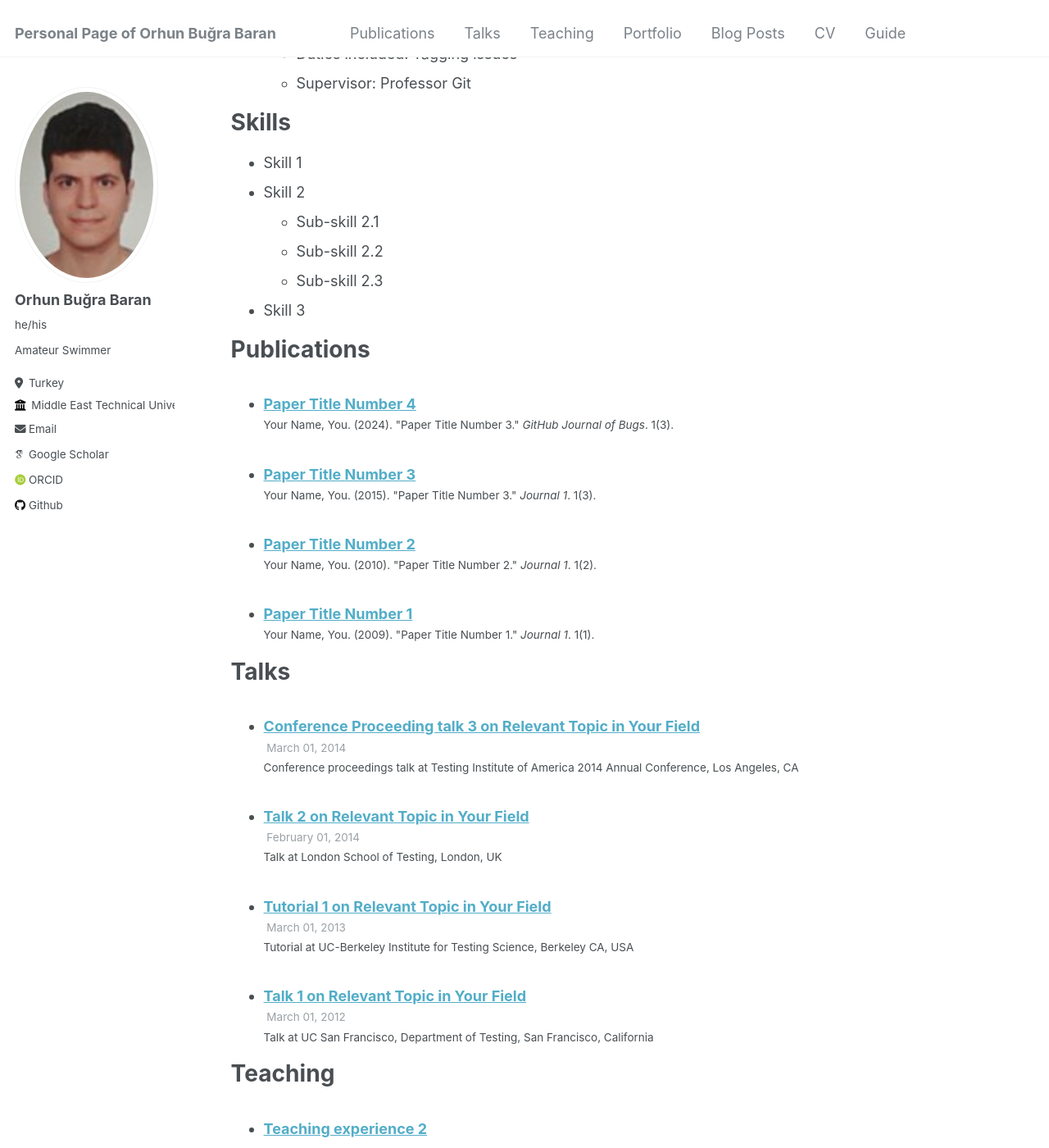
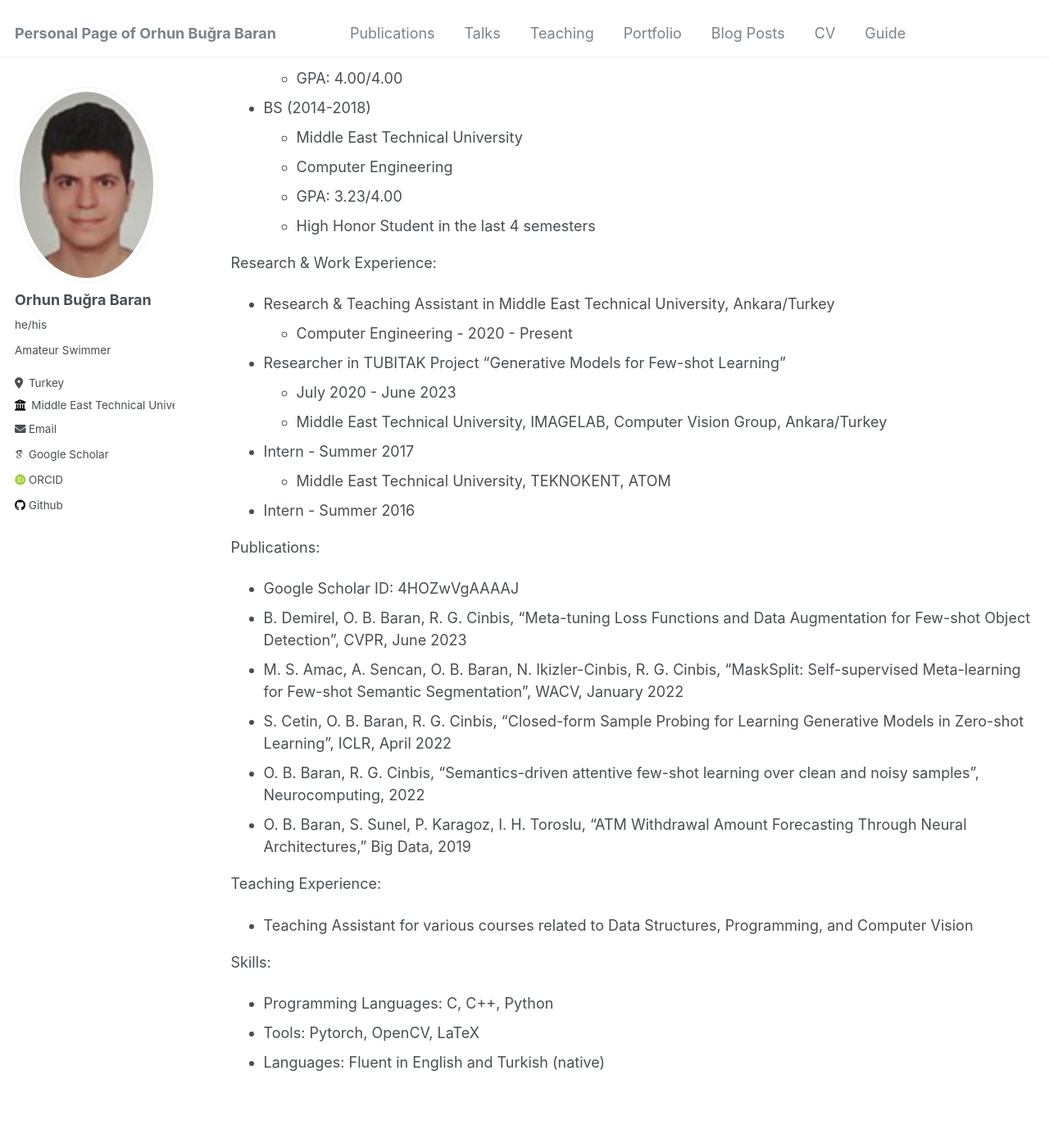
Before and after one commit to bugrabaran/bugrabaran.github.io, a Jekyll site: the page built from _pages/cv.md, in a window 1280 px wide and 1400 px high, scrolled down 677 px. Shown: the whole window at 82% size. Built offline with Jekyll 4.4.1, drawn with Linux system fonts in a browser that asks for light colours; some web fonts are replaced; some of the changed text lies outside the part shown.

Commit message:
Update cv.md

```diff
--- a/_pages/cv.md
+++ b/_pages/cv.md
@@ -9,56 +9,59 @@ redirect_from:
 
 {% include base_path %}
 
-Education
-======
-* Ph.D in Version Control Theory, GitHub University, 2018 (expected)
-* M.S. in Jekyll, GitHub University, 2014
-* B.S. in GitHub, GitHub University, 2012
+Orhun Buğra Baran
 
-Work experience
-======
-* Spring 2024: Academic Pages Collaborator
-  * Github University
-  * Duties includes: Updates and improvements to template
-  * Supervisor: The Users
+Location: Ankara/Turkey
+E-mail: orhunbugra95@gmail.com
 
-* Fall 2015: Research Assistant
-  * Github University
-  * Duties included: Merging pull requests
-  * Supervisor: Professor Hub
+Research Interests:
+- Machine Learning and Computer Vision
+- Especially interested in learning with limited data (Few-shot learning), generative models, meta-learning
 
-* Summer 2015: Research Assistant
-  * Github University
-  * Duties included: Tagging issues
-  * Supervisor: Professor Git
+Education:
+- PhD. (2021 - Present)
+	- Middle East Technical University
+	- Computer Engineering
+	- Advisor: Assoc. Prof. Dr. Ramazan Gökberk Cinbiş
 
-Skills
-======
-* Skill 1
-* Skill 2
-  * Sub-skill 2.1
-  * Sub-skill 2.2
-  * Sub-skill 2.3
-* Skill 3
+- MS. (2018-2021)
+	- Middle East Technical University
+	- Computer Engineering
+	- Advisors: Assoc. Prof. Dr. Ramazan Gökberk Cinbiş, Assoc. Prof. Dr. Nazlı İkizler-Cinbiş
+	- Thesis Title: Attention Mechanisms for Semantic Few-shot Learning
+	- GPA: 4.00/4.00
 
-Publications
-======
-  <ul>{% for post in site.publications reversed %}
-    {% include archive-single-cv.html %}
-  {% endfor %}</ul>
+- BS (2014-2018)
+	- Middle East Technical University
+	- Computer Engineering
+	- GPA: 3.23/4.00
+	- High Honor Student in the last 4 semesters
 
-Talks
-======
-  <ul>{% for post in site.talks reversed %}
-    {% include archive-single-talk-cv.html  %}
-  {% endfor %}</ul>
+Research & Work Experience:
+- Research & Teaching Assistant in Middle East Technical University, Ankara/Turkey
+	- Computer Engineering - 2020 - Present
 
-Teaching
-======
-  <ul>{% for post in site.teaching reversed %}
-    {% include archive-single-cv.html %}
-  {% endfor %}</ul>
+- Researcher in TUBITAK Project “Generative Models for Few-shot Learning”
+	- July 2020 - June 2023
+	- Middle East Technical University, IMAGELAB, Computer Vision Group, Ankara/Turkey
 
-Service and leadership
-======
-* Currently signed in to 43 different slack teams
+- Intern - Summer 2017
+	- Middle East Technical University, TEKNOKENT, ATOM
+
+- Intern - Summer 2016
+
+Publications:
+- Google Scholar ID: 4HOZwVgAAAAJ
+- B. Demirel, O. B. Baran, R. G. Cinbis, “Meta-tuning Loss Functions and Data Augmentation for Few-shot Object Detection”, CVPR, June 2023
+- M. S. Amac, A. Sencan, O. B. Baran, N. Ikizler-Cinbis, R. G. Cinbis, “MaskSplit: Self-supervised Meta-learning for Few-shot Semantic Segmentation”, WACV, January 2022
+- S. Cetin, O. B. Baran, R. G. Cinbis, “Closed-form Sample Probing for Learning Generative Models in Zero-shot Learning”, ICLR, April 2022
+- O. B. Baran, R. G. Cinbis, “Semantics-driven attentive few-shot learning over clean and noisy samples”, Neurocomputing, 2022
+- O. B. Baran, S. Sunel, P. Karagoz, I. H. Toroslu, "ATM Withdrawal Amount Forecasting Through Neural Architectures," Big Data, 2019
+
+Teaching Experience:
+- Teaching Assistant for various courses related to Data Structures, Programming, and Computer Vision
+
+Skills:
+- Programming Languages: C, C++, Python
+- Tools: Pytorch, OpenCV, LaTeX
+- Languages: Fluent in English and Turkish (native)
```
